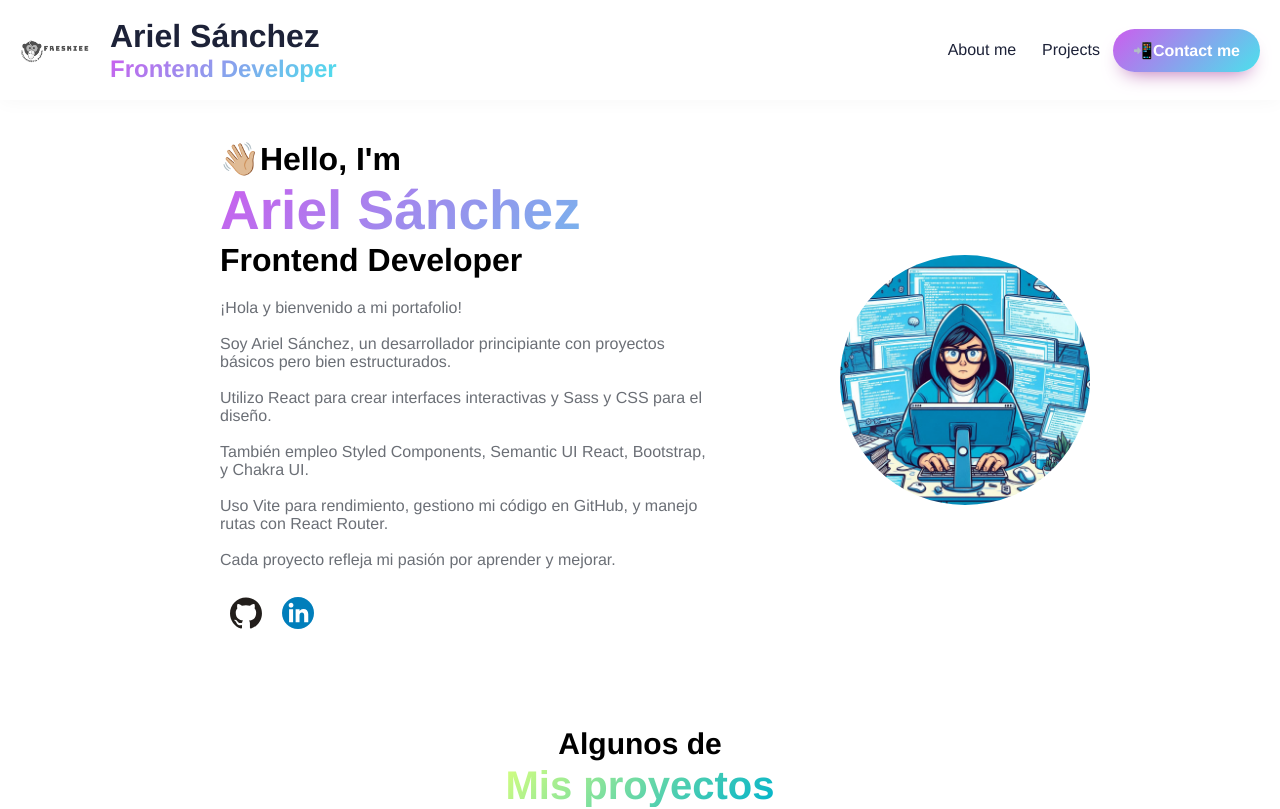
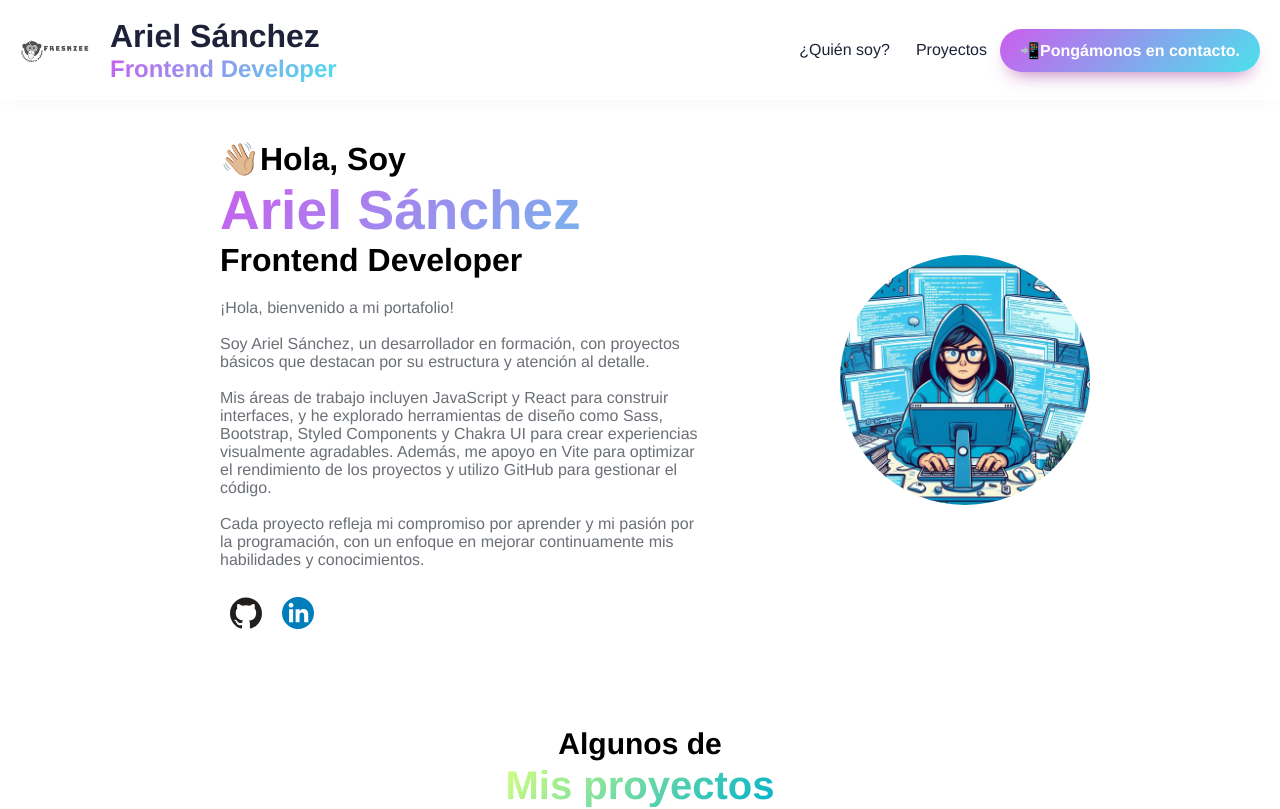
Before and after one commit to Freskiee/portfolio, a React (Create React App) app: page / in a window 1280 px wide. Shown: the top 809 px of the page. Built offline with nearby package versions, Linux system fonts and the light colour scheme.

Commit message:
edit: traducido al español

```diff
--- a/src/components/AboutMe/AboutMe.js
+++ b/src/components/AboutMe/AboutMe.js
@@ -35,17 +35,15 @@ const AboutMe = () => {
             <S.ContainerFlex>
                 <S.ContainerText>
                     <S.Title>
-                        <p>👋🏼Hello, I'm</p>
+                        <p>👋🏼Hola, Soy</p>
                         <p>Ariel Sánchez</p>
                         <p>Frontend Developer</p>
                     </S.Title>
                     <S.DescriptionText>
-                        ¡Hola y bienvenido a mi portafolio!<br /><br />
-                        Soy Ariel Sánchez, un desarrollador principiante con proyectos básicos pero bien estructurados.<br /><br />
-                        Utilizo React para crear interfaces interactivas y Sass y CSS para el diseño.<br /><br />
-                        También empleo Styled Components, Semantic UI React, Bootstrap, y Chakra UI.<br /><br />
-                        Uso Vite para rendimiento, gestiono mi código en GitHub, y manejo rutas con React Router.<br /><br />
-                        Cada proyecto refleja mi pasión por aprender y mejorar.<br /><br />
+                        ¡Hola, bienvenido a mi portafolio!<br /><br />
+                        Soy Ariel Sánchez, un desarrollador en formación, con proyectos básicos que destacan por su estructura y atención al detalle.<br /><br />
+                        Mis áreas de trabajo incluyen JavaScript y React para construir interfaces, y he explorado herramientas de diseño como Sass, Bootstrap, Styled Components y Chakra UI para crear experiencias visualmente agradables. Además, me apoyo en Vite para optimizar el rendimiento de los proyectos y utilizo GitHub para gestionar el código.<br /><br />
+                        Cada proyecto refleja mi compromiso por aprender y mi pasión por la programación, con un enfoque en mejorar continuamente mis habilidades y conocimientos.<br /><br />
                     </S.DescriptionText>
                     <S.ContainerIcons>
                         {socialNetworks.map((network, index) => (
--- a/src/components/Contact/Contact.js
+++ b/src/components/Contact/Contact.js
@@ -51,7 +51,7 @@ const Contact = () => {
             <S.Title>📲 Contact with me</S.Title>
             <S.ContainerForm>
                 {successSendForm ? (
-                    <S.SucessMessage>The form was sent succesfully</S.SucessMessage>
+                    <S.SucessMessage>El formulario fue enviado con éxito.</S.SucessMessage>
                 ) : (
                     <S.Form onSubmit={onSubmit} ref={form}>
                         <S.InputForm
@@ -90,16 +90,16 @@ const Contact = () => {
                                     })
                                 }
                             />
-                            <span>Accept the terms and conditions</span>
+                            <span>Acepto los términos y condiciones.</span>
                         </S.ContainerConditions>
-                        <S.Button type="submit">Send</S.Button>
+                        <S.Button type="submit">Enviar</S.Button>
                     </S.Form>
                 )}
                 {emptyInputs && (
-                    <p>You should fill all the inputs and accept the terms</p>
+                    <p>Debes llenar todos los campos y aceptar los términos y condiciones.</p>
                 )}
                 {errorSendForm && (
-                    <S.TextError>There was an error, try it later.</S.TextError>
+                    <S.TextError>Ocurrió un error, por favor intentalo nuevamente.</S.TextError>
                 )}
             </S.ContainerForm>
         </S.ContainerContact>
--- a/src/components/Navbar/Navbar.js
+++ b/src/components/Navbar/Navbar.js
@@ -27,9 +27,9 @@ const Navbar = () => {
             </S.ContainerBurger>
 
             <S.ContainerItems showMenuBurger={showMenuBurger}>
-                <p onClick={() => clickItemNav('about-me')}>About me</p>
-                <p onClick={() => clickItemNav('projects')}>Projects</p>
-                <S.Button onClick={() => clickItemNav('contact')}>📲Contact me</S.Button>
+                <p onClick={() => clickItemNav('about-me')}>¿Quién soy?</p>
+                <p onClick={() => clickItemNav('projects')}>Proyectos</p>
+                <S.Button onClick={() => clickItemNav('contact')}>📲Pongámonos en contacto.</S.Button>
             </S.ContainerItems>
         </S.ContainerNavbar >
     );
```
